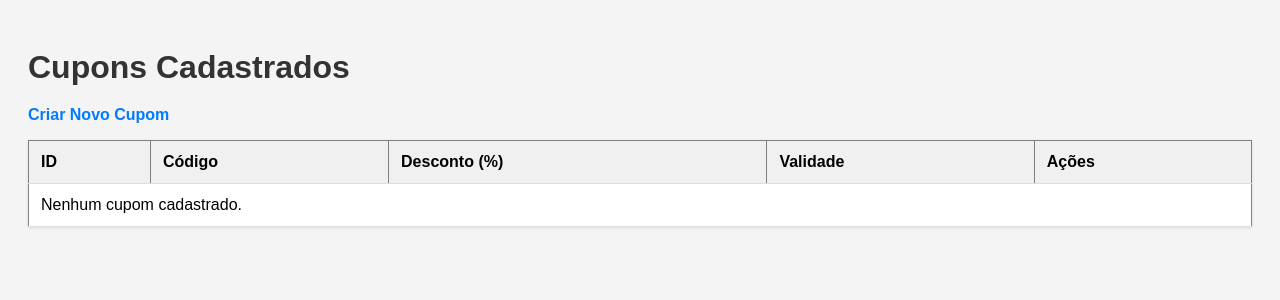
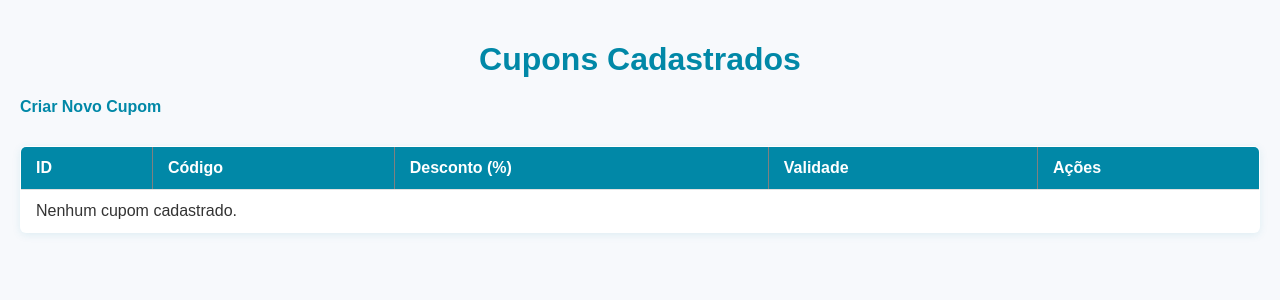
Before and after one commit to Gabriel-Triceri/Montink-MVP, a PHP site: page /DEV-GABRIEL/cupom in a window 1280 px wide. Shown: the top 300 px of the page. Run offline with PHP 8.4, Linux system fonts and the light colour scheme; data that the repository does not hold is empty.

Commit message:
Ajustes css

```diff
--- a/css/cupom.css
+++ b/css/cupom.css
@@ -1,16 +1,22 @@
+/* Estilo geral */
 body {
     font-family: Arial, sans-serif;
-    background-color: #f4f4f4;
+    background-color: #f7f9fc;
+    color: #333;
+    margin: 0;
     padding: 20px;
 }
 
+/* Títulos */
 h1, h2 {
-    color: #333;
+    color: #0188A7;
     margin-bottom: 20px;
+    text-align: center;
 }
 
+/* Links */
 a {
-    color: #007bff;
+    color: #0188A7;
     text-decoration: none;
     font-weight: bold;
 }
@@ -19,74 +25,113 @@ a:hover {
     text-decoration: underline;
 }
 
+/* Tabela de dados */
 table {
     width: 100%;
     border-collapse: collapse;
-    margin-bottom: 20px;
     background-color: #fff;
-    box-shadow: 0 1px 3px rgba(0,0,0,0.1);
+    border-radius: 6px;
+    overflow: hidden;
+    box-shadow: 0 2px 8px rgba(1, 136, 167, 0.1);
+    margin-top: 30px;
 }
 
 th, td {
-    padding: 12px;
-    border-bottom: 1px solid #ddd;
+    padding: 12px 15px;
+    border-bottom: 1px solid #e0e0e0;
     text-align: left;
 }
 
-th {
-    background-color: #f0f0f0;
-    font-weight: bold;
+thead {
+    background-color: #0188A7;
+    color: white;
 }
 
+/* Formulário */
 form {
     background-color: #fff;
-    padding: 20px;
-    border: 1px solid #ccc;
-    max-width: 500px;
-    box-shadow: 0 1px 3px rgba(0,0,0,0.1);
+    padding: 30px;
+    border-radius: 8px;
+    border: 1px solid #ddd;
+    max-width: 600px;
+    margin: 30px auto;
+    box-shadow: 0 2px 10px rgba(0, 0, 0, 0.05);
 }
 
 label {
     display: block;
-    margin-top: 10px;
+    margin-top: 15px;
+    margin-bottom: 5px;
     font-weight: bold;
 }
 
 input[type="text"],
 input[type="number"],
-input[type="date"] {
+input[type="date"],
+select {
     width: 100%;
-    padding: 8px;
-    margin-top: 5px;
+    padding: 10px;
+    border: 1px solid #ccc;
+    border-radius: 6px;
+    font-size: 16px;
     box-sizing: border-box;
-    border: 1px solid #ccc;
-    border-radius: 4px;
+    transition: border-color 0.2s;
 }
 
-button {
-    margin-top: 15px;
-    padding: 10px 20px;
-    background-color: #28a745;
+input:focus,
+select:focus {
+    outline: none;
+    border-color: #0188A7;
+}
+
+/* Botões */
+button,
+input[type="submit"] {
+    margin-top: 20px;
+    padding: 12px 18px;
+    font-size: 16px;
+    background-color: #0188A7;
     color: white;
     border: none;
-    border-radius: 4px;
+    border-radius: 6px;
     cursor: pointer;
+    transition: background-color 0.2s ease;
 }
 
-button:hover {
-    background-color: #218838;
+button:hover,
+input[type="submit"]:hover {
+    background-color: #016b83;
 }
 
+/* Link Voltar */
 .link-voltar {
+    display: inline-block;
     margin-top: 20px;
-    display: inline-block;
+    padding: 10px 16px;
     background-color: #6c757d;
     color: white;
-    padding: 8px 12px;
-    border-radius: 4px;
+    border-radius: 6px;
     text-decoration: none;
+    font-weight: bold;
 }
 
 .link-voltar:hover {
     background-color: #5a6268;
 }
+
+/* Responsivo */
+@media (max-width: 600px) {
+    form {
+        padding: 20px;
+    }
+
+    th, td {
+        font-size: 14px;
+        padding: 8px 10px;
+    }
+
+    button, .link-voltar {
+        width: 100%;
+        text-align: center;
+    }
+}
--- a/views/cupom/form.php
+++ b/views/cupom/form.php
@@ -8,7 +8,7 @@ $isEdit = !empty($cupom);
 <head>
     <meta charset="UTF-8">
     <title><?= $isEdit ? "Editar Cupom" : "Criar Novo Cupom" ?></title>
-    <link rel="stylesheet" href="<?= $baseUrl ?>/css/form.css" />
+
 </head>
 <body>
 
```
